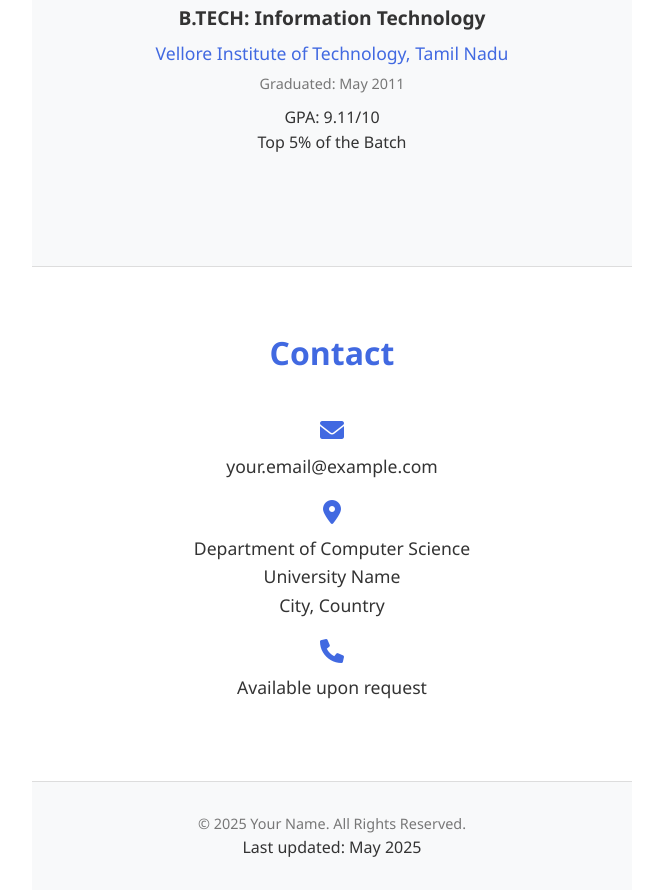
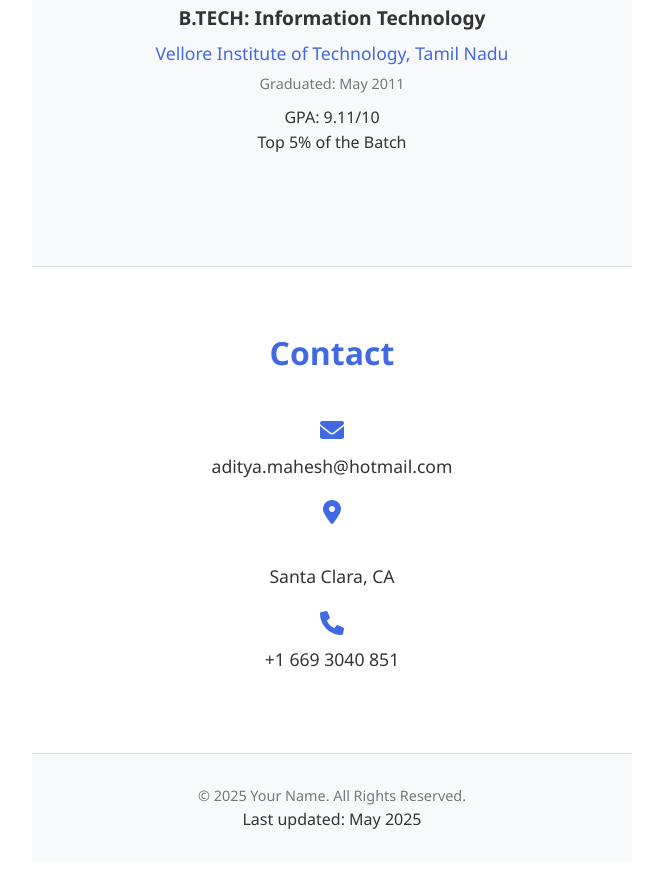
Before and after one commit to aditya-mahesh-cv/aditya-mahesh-cv.github.io, a plain HTML site: page index.html in a window 1280 px wide. Shown: the part 10008-10904 px from the top of the page, without its empty margins (308-971 px from the left). Drawn offline with Linux system fonts and the light colour scheme.

Commit message:
Update index.html

```diff
--- a/index.html
+++ b/index.html
@@ -850,15 +850,15 @@
             <div class="contact-content">
                 <div class="contact-method">
                     <i class="fas fa-envelope"></i>
-                    <p class="contact-info">your.email@example.com</p>
+                    <p class="contact-info">aditya.mahesh@hotmail.com</p>
                 </div>
                 <div class="contact-method">
                     <i class="fas fa-map-marker-alt"></i>
-                    <p class="contact-info">Department of Computer Science<br>University Name<br>City, Country</p>
+                    <p class="contact-info"><br>Santa Clara, CA</p>
                 </div>
                 <div class="contact-method">
                     <i class="fas fa-phone"></i>
-                    <p class="contact-info">Available upon request</p>
+                    <p class="contact-info">+1 669 3040 851</p>
                 </div>
             </div>
         </div>
```
